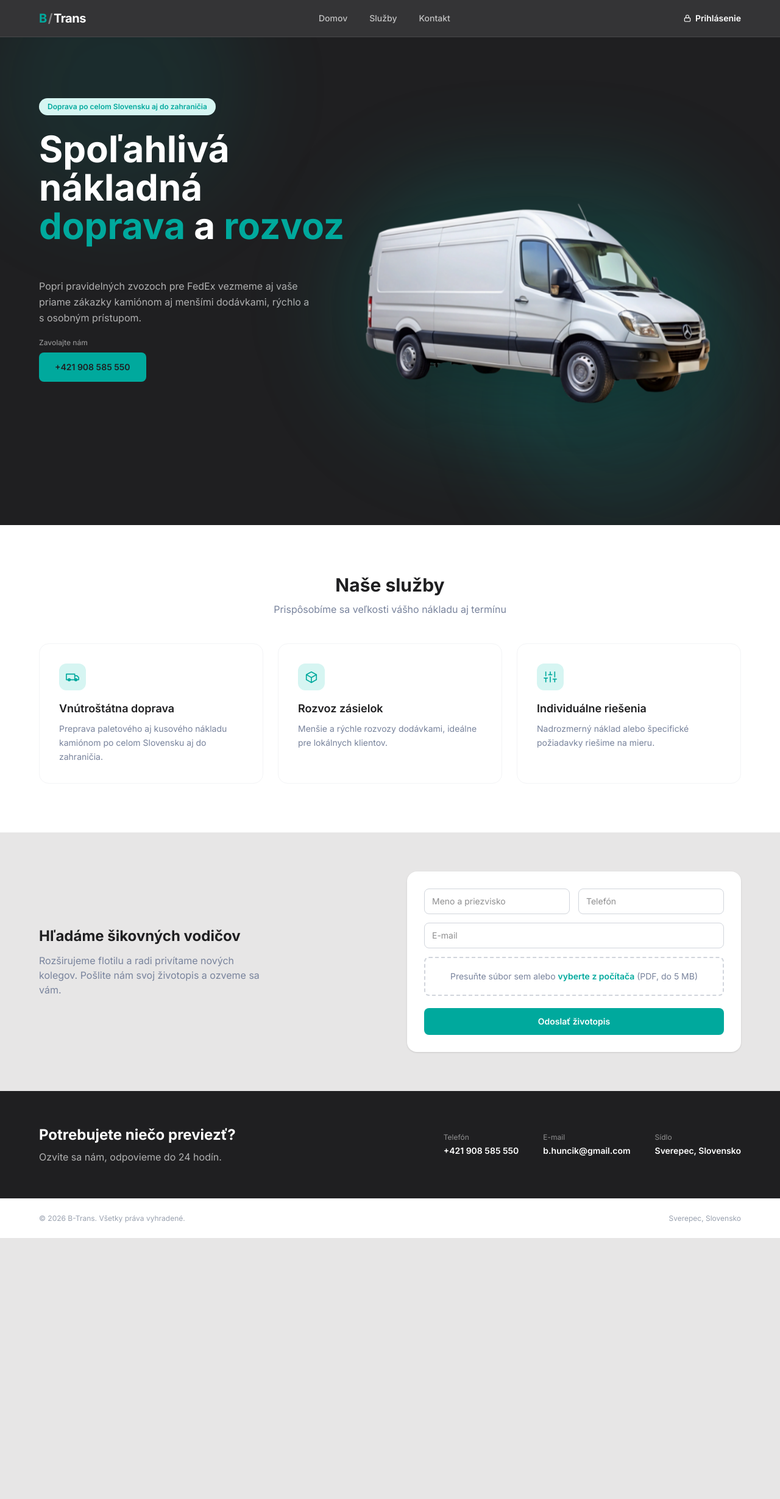
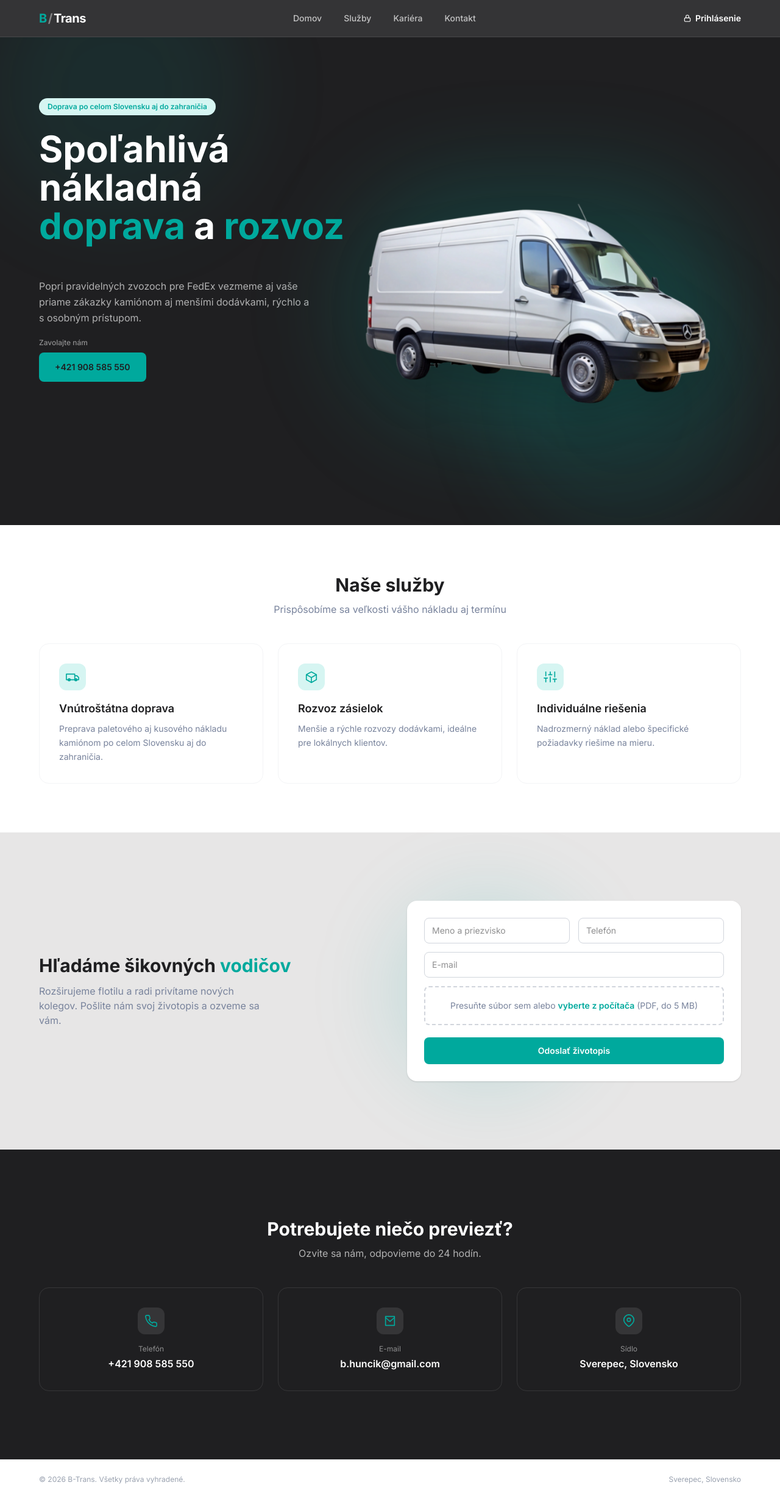
Before and after one commit to andreahuncikova/b-trans-app, a React (Vite) app in the folder frontend/: page / in a window 1280 px wide. Shown: the whole page at 61% size. Before the commit the page ends 2030 px from the top, so only its background shows below. Built offline with nearby package versions, Linux system fonts and the light colour scheme; no server answers.

Commit message:
Use smaller side-by-side layout for small laptops instead of stacked mobile layout, fix van centering

```diff
--- a/frontend/src/components/Reveal.jsx
+++ b/frontend/src/components/Reveal.jsx
@@ -13,13 +13,8 @@ export default function Reveal({ children, className = '', delay = 0, immediate
     const el = ref.current
     if (!el) return
     const observer = new IntersectionObserver(
-      ([entry]) => {
-        if (entry.isIntersecting) {
-          setVisible(true)
-          observer.disconnect()
-        }
-      },
-      { threshold: 0.15 }
+      ([entry]) => setVisible(entry.isIntersecting),
+      { threshold: 0.2, rootMargin: '0px 0px -120px 0px' }
     )
     observer.observe(el)
     return () => observer.disconnect()
@@ -30,7 +25,7 @@ export default function Reveal({ children, className = '', delay = 0, immediate
       ref={ref}
       style={{ transitionDelay: visible ? `${delay}ms` : '0ms' }}
       className={`transition-all duration-700 ease-out ${
-        visible ? 'opacity-100 translate-y-0' : 'opacity-0 translate-y-6'
+        visible ? 'opacity-100 translate-y-0 scale-100' : 'opacity-0 translate-y-12 scale-95'
       } ${className}`}
     >
       {children}
--- a/frontend/src/i18n.js
+++ b/frontend/src/i18n.js
@@ -9,6 +9,7 @@ export const t = {
   landing: {
     navHome: 'Domov',
     navServices: 'Služby',
+    navCareers: 'Kariéra',
     navContact: 'Kontakt',
     login: 'Prihlásenie',
     loginHint: 'Prihlásenie je určené len pre administrátora firmy',
--- a/frontend/src/pages/Landing.jsx
+++ b/frontend/src/pages/Landing.jsx
@@ -68,10 +68,22 @@ export default function Landing() {
     return () => cancelAnimationFrame(raf)
   }, [])
 
+  const [isDesktopLayout] = useState(() => typeof window !== 'undefined' && window.innerWidth >= 1024)
+
   const vanRef = useRef(null)
   const textRef = useRef(null)
 
   useEffect(() => {
+    // Below lg, the van sits in its own row instead of beside the text,
+    // so tracking its x-position to drive the reveal doesn't apply.
+    if (window.innerWidth < 1024) {
+      if (textRef.current) {
+        textRef.current.style.clipPath = 'none'
+        textRef.current.style.transform = 'none'
+      }
+      return
+    }
+
     let frameId
     let stop = false
     const start = performance.now()
@@ -111,11 +123,11 @@ export default function Landing() {
 
   return (
     <div className="bg-white">
-      <div className="sticky top-0 z-50 flex items-center justify-between px-16 py-4 border-b border-white/10 bg-ink/90 backdrop-blur-md text-white">
+      <div className="sticky top-0 z-50 flex items-center justify-between px-6 md:px-16 py-4 border-b border-white/10 bg-ink/90 backdrop-blur-md text-white">
         <Link to="/">
           <Logo variant="light" />
         </Link>
-        <nav className="flex gap-9 text-sm font-medium text-white/70">
+        <nav className="hidden md:flex gap-9 text-sm font-medium text-white/70">
           <button
             type="button"
             onClick={() => window.scrollTo({ top: 0, behavior: 'smooth' })}
@@ -125,6 +137,7 @@ export default function Landing() {
           </button>
           {[
             { href: '#services', label: t.landing.navServices },
+            { href: '#drivers', label: t.landing.navCareers },
             { href: '#contact', label: t.landing.navContact },
           ].map((item) => (
             <a
@@ -151,19 +164,19 @@ export default function Landing() {
         </div>
       </div>
 
-      <div className="relative min-h-screen bg-ink text-white overflow-hidden px-16 flex items-center">
+      <div className="relative min-h-screen bg-ink text-white overflow-hidden px-6 md:px-10 lg:px-16 flex items-center py-28 lg:py-0">
         <div className="absolute -top-20 -left-10 w-96 h-96 bg-accent/10 rounded-full blur-3xl animate-float-a" />
         <div className="absolute bottom-0 right-0 w-[28rem] h-[28rem] bg-accent/10 rounded-full blur-3xl animate-float-b" />
 
-        <div className="relative z-10 flex items-center gap-24 w-full">
-          <div className="flex-1 mt-16">
+        <div className="relative z-10 flex flex-col lg:flex-row items-center gap-14 lg:gap-24 w-full">
+          <div className="flex-1 lg:mt-16 text-center lg:text-left">
             <div
               ref={textRef}
               style={{ clipPath: 'inset(-140px 100% -140px 0)', transformOrigin: 'left center' }}
             >
               <div
                 style={{
-                  transform: truckArrived ? 'translateY(-115px)' : 'translateY(0)',
+                  transform: truckArrived && isDesktopLayout ? 'translateY(-115px)' : 'translateY(0)',
                   transitionProperty: 'transform',
                   transitionDuration: '700ms',
                   transitionTimingFunction: 'cubic-bezier(0.16,1,0.3,1)',
@@ -173,25 +186,25 @@ export default function Landing() {
                 <div className="inline-block bg-accent-light text-accent text-xs font-semibold px-3.5 py-1.5 rounded-full mb-6">
                   {t.landing.badge}
                 </div>
-                <h1 className="text-6xl font-bold leading-[1.05]">{renderTitle(t.landing.title)}</h1>
+                <h1 className="text-4xl md:text-5xl lg:text-4xl xl:text-6xl font-bold leading-[1.1] xl:leading-[1.05]">{renderTitle(t.landing.title)}</h1>
               </div>
             </div>
             <div
               style={{
                 opacity: truckArrived ? 1 : 0,
-                transform: truckArrived ? 'translateY(-85px)' : 'translateY(10px)',
+                transform: truckArrived ? (isDesktopLayout ? 'translateY(-85px)' : 'translateY(0)') : 'translateY(10px)',
                 transitionProperty: 'opacity, transform',
                 transitionDuration: '700ms',
                 transitionDelay: truckArrived ? '2900ms' : '0ms',
               }}
               className="mt-6"
             >
-              <p className="text-white/65 max-w-md leading-relaxed">{t.landing.description}</p>
+              <p className="text-white/65 max-w-md mx-auto lg:mx-0 leading-relaxed">{t.landing.description}</p>
             </div>
             <div
               style={{
                 opacity: truckArrived ? 1 : 0,
-                transform: truckArrived ? 'translateY(-85px)' : 'translateY(10px)',
+                transform: truckArrived ? (isDesktopLayout ? 'translateY(-85px)' : 'translateY(0)') : 'translateY(10px)',
                 transitionProperty: 'opacity, transform',
                 transitionDuration: '700ms',
                 transitionDelay: truckArrived ? '3100ms' : '0ms',
@@ -208,13 +221,19 @@ export default function Landing() {
             </div>
           </div>
 
-          <div className="flex-1 relative" style={{ perspective: '1200px' }}>
+          <div
+            className="absolute inset-0 flex items-center justify-center opacity-20 -z-10 pointer-events-none lg:pointer-events-auto lg:opacity-100 lg:z-auto lg:static lg:flex-1"
+            style={{ perspective: '1200px' }}
+          >
+            <div className="w-full max-w-[260px] lg:max-w-none">
             <div
               ref={vanRef}
               className="relative transition-transform duration-[3200ms] ease-[cubic-bezier(0.16,1,0.3,1)]"
               style={{
                 transform: truckArrived
-                  ? 'translateX(-70px) translateY(40px) translateZ(0) rotateY(0deg) scale(1.2)'
+                  ? isDesktopLayout
+                    ? 'translateX(-70px) translateY(40px) translateZ(0) rotateY(0deg) scale(1.2)'
+                    : 'translateX(0) translateY(0) translateZ(0) rotateY(0deg) scale(1)'
                   : 'translateX(-160vw) translateY(-220px) translateZ(-800px) rotateY(60deg) scale(0.5)',
               }}
             >
@@ -228,16 +247,17 @@ export default function Landing() {
                 />
               </div>
             </div>
+            </div>
           </div>
         </div>
       </div>
 
-      <div id="services" className="px-16 py-20">
+      <div id="services" className="px-6 md:px-16 py-16 md:py-20 scroll-mt-24">
         <Reveal className="text-center mb-11">
           <h2 className="text-3xl font-bold">{t.landing.servicesTitle}</h2>
           <p className="text-slate mt-2.5">{t.landing.servicesSubtitle}</p>
         </Reveal>
-        <div className="flex gap-6">
+        <div className="flex flex-col md:flex-row gap-6">
           {t.landing.serviceItems.map((s, i) => (
             <Reveal key={s.title} delay={i * 100} className="flex-1">
               <div className="h-full p-8 border border-gray-100 rounded-2xl hover:shadow-lg hover:-translate-y-1 transition-all duration-300">
@@ -250,14 +270,21 @@ export default function Landing() {
         </div>
       </div>
 
-      <div className="bg-platinum px-16 py-16 flex items-center gap-14">
-        <Reveal className="flex-1">
-          <h2 className="text-2xl font-bold">{t.landing.driversTitle}</h2>
-          <p className="text-slate mt-3 max-w-sm">{t.landing.driversText}</p>
+      <div id="drivers" className="relative bg-platinum px-6 md:px-16 py-16 md:py-28 flex flex-col md:flex-row items-center gap-10 md:gap-14 scroll-mt-24 overflow-hidden text-center md:text-left">
+        <div className="absolute top-1/2 right-1/4 -translate-y-1/2 w-80 h-80 bg-accent/15 rounded-full blur-3xl" />
+        <Reveal className="flex-1 relative">
+          <h2 className="text-3xl font-bold">
+            {(() => {
+              const words = t.landing.driversTitle.split(' ')
+              const last = words.pop()
+              return <>{words.join(' ')} <span className="text-accent">{last}</span></>
+            })()}
+          </h2>
+          <p className="text-slate mt-3 max-w-sm mx-auto md:mx-0">{t.landing.driversText}</p>
         </Reveal>
-        <Reveal delay={150} className="flex-1">
-          <form onSubmit={submitCv} className="bg-white rounded-2xl p-7 shadow-sm">
-            <div className="flex gap-3.5 mb-3.5">
+        <Reveal delay={200} className="flex-1 relative">
+          <form onSubmit={submitCv} className="bg-white rounded-2xl p-7 shadow-sm text-left">
+            <div className="flex flex-col sm:flex-row gap-3.5 mb-3.5">
               <input
                 value={cv.name}
                 onChange={(e) => setCv((c) => ({ ...c, name: e.target.value }))}
@@ -296,19 +323,45 @@ export default function Landing() {
         </Reveal>
       </div>
 
-      <div id="contact" className="bg-ink text-white px-16 py-14 flex items-center justify-between">
-        <Reveal>
-          <h2 className="text-2xl font-bold">{t.landing.contactTitle}</h2>
-          <p className="text-white/65 mt-2">{t.landing.contactText}</p>
+      <div id="contact" className="bg-ink text-white px-6 md:px-16 py-16 md:py-28 scroll-mt-24">
+        <Reveal className="text-center mb-11">
+          <h2 className="text-3xl font-bold">{t.landing.contactTitle}</h2>
+          <p className="text-white/65 mt-2.5">{t.landing.contactText}</p>
         </Reveal>
-        <Reveal delay={150} className="flex gap-10 text-sm">
-          <div><div className="text-white/50 text-xs mb-1">{t.landing.phone}</div><div className="font-semibold">+421 908 585 550</div></div>
-          <div><div className="text-white/50 text-xs mb-1">{t.landing.email}</div><div className="font-semibold">b.huncik@gmail.com</div></div>
-          <div><div className="text-white/50 text-xs mb-1">{t.landing.address}</div><div className="font-semibold">{t.landing.location}</div></div>
-        </Reveal>
+        <div className="flex flex-col md:flex-row gap-6">
+          {[
+            {
+              label: t.landing.phone,
+              value: '+421 908 585 550',
+              icon: <path d="M22 16.92v3a2 2 0 01-2.18 2 19.79 19.79 0 01-8.63-3.07 19.5 19.5 0 01-6-6 19.79 19.79 0 01-3.07-8.67A2 2 0 014.11 2h3a2 2 0 012 1.72c.127.96.362 1.903.7 2.81a2 2 0 01-.45 2.11L8.09 9.91a16 16 0 006 6l1.27-1.27a2 2 0 012.11-.45c.907.338 1.85.573 2.81.7A2 2 0 0122 16.92z" />,
+            },
+            {
+              label: t.landing.email,
+              value: 'b.huncik@gmail.com',
+              icon: <><path d="M4 4h16v16H4z" /><path d="M4 6l8 7 8-7" /></>,
+            },
+            {
+              label: t.landing.address,
+              value: t.landing.location,
+              icon: <><path d="M21 10c0 6.5-9 12-9 12s-9-5.5-9-12a9 9 0 0118 0z" /><circle cx="12" cy="10" r="3" /></>,
+            },
+          ].map((item, i) => (
+            <Reveal key={item.label} delay={i * 100} className="flex-1">
+              <div className="h-full p-8 border border-white/10 rounded-2xl hover:bg-white/5 hover:-translate-y-1 transition-all duration-300 text-center">
+                <div className="w-11 h-11 rounded-xl bg-white/10 flex items-center justify-center mb-4 mx-auto">
+                  <svg width="22" height="22" viewBox="0 0 24 24" fill="none" stroke="#00A99D" strokeWidth="1.8" strokeLinecap="round" strokeLinejoin="round">
+                    {item.icon}
+                  </svg>
+                </div>
+                <div className="text-white/50 text-xs mb-1">{item.label}</div>
+                <div className="font-semibold">{item.value}</div>
+              </div>
+            </Reveal>
+          ))}
+        </div>
       </div>
 
-      <div className="px-16 py-6 flex justify-between text-xs text-gray-400 border-t border-gray-100">
+      <div className="px-6 md:px-16 py-6 flex flex-col md:flex-row gap-1 justify-between text-xs text-gray-400 border-t border-gray-100 text-center md:text-left">
         <div>{t.landing.footer}</div>
         <div>{t.landing.location}</div>
       </div>
```
